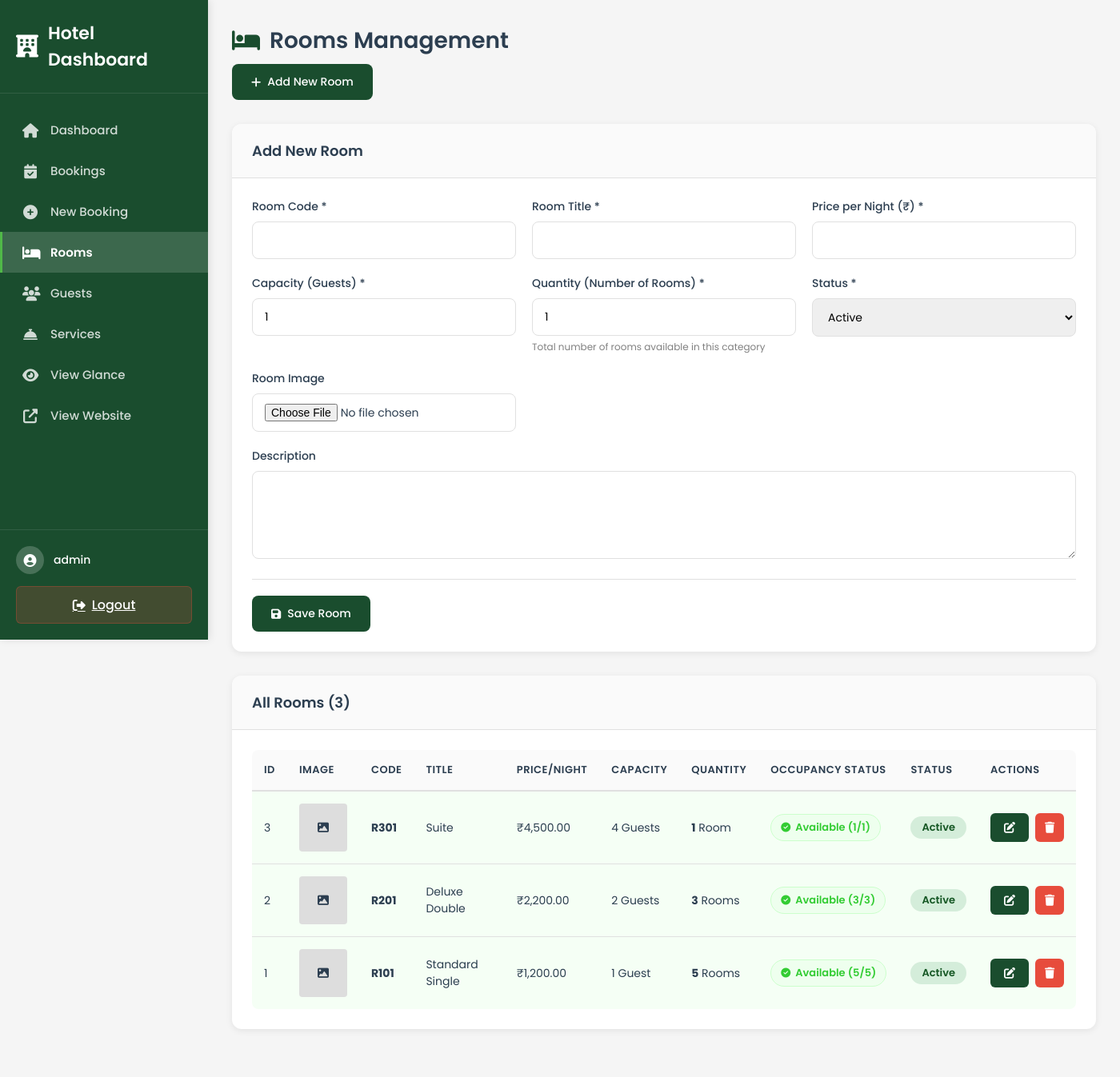
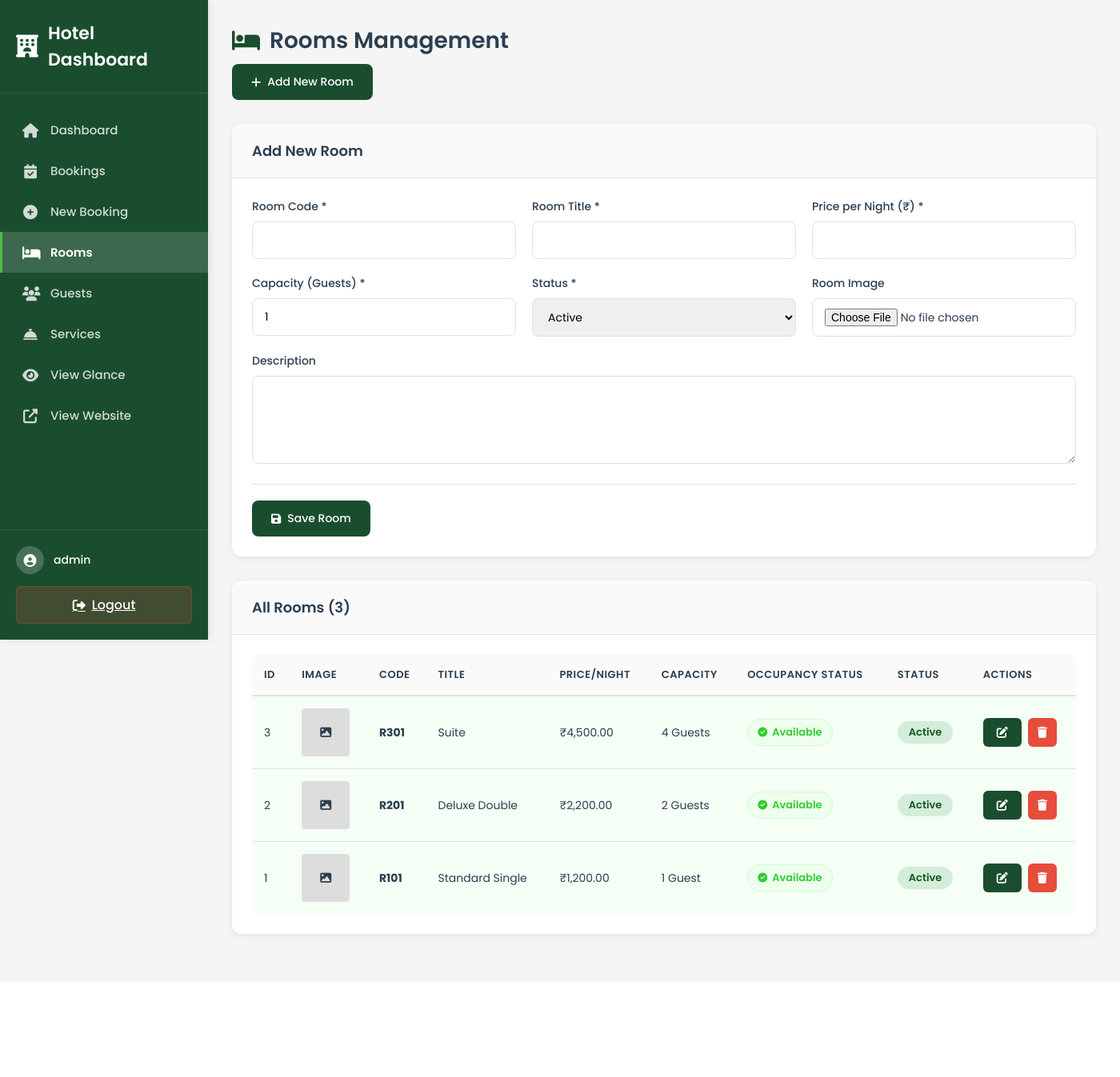
Before and after one commit to Akhiofficial/hotel-app, a PHP site: page /admin/rooms.php in a window 1400 px wide. Shown: the whole page at 80% size. After the commit the page ends 1174 px from the top, so only its background shows below. Run offline with PHP 8.4, Linux system fonts and the light colour scheme; a user stored in the database is signed in; data comes from the database, SQL or seed files in the repository; tables that the repository leaves empty or names only in its code hold one stand-in row (values such as "Sample post").

Commit message:
feat:remove room count and fix rcent booking

```diff
--- a/admin/create-booking.php
+++ b/admin/create-booking.php
@@ -137,6 +137,9 @@ if ($_SERVER['REQUEST_METHOD'] === 'POST') {
                         if (empty($checkout)) {
                             $error = "Check-out date is required";
                         } else {
+                            // Default status to paid so it shows in glance view immediately
+                            $status = 'paid';
+
                             // Insert booking with or without identity card
                             if ($has_identity_column) {
                                 $stmt = $DB->prepare("INSERT INTO bookings (room_id,customer_name,customer_email,customer_phone,checkin,checkout,nights,total,gst_rate,gst_amount,status,payment_method,identity_card) VALUES (?,?,?,?,?,?,?,?,?,?,?,?,?)");
@@ -238,7 +241,6 @@ if ($_SERVER['REQUEST_METHOD'] === 'POST') {
                                         data-quantity="<?= esc($room['quantity'] ?? 1) ?>">
                                         <?= esc($room['code']) ?> - <?= esc($room['title']) ?>
                                         (₹<?= number_format($room['price'], 2) ?>/night)
-                                        - <?= $available_qty ?> available
                                     </option>
                                 <?php endforeach; ?>
                             </select>
--- a/admin/rooms.php
+++ b/admin/rooms.php
@@ -27,7 +27,8 @@ if ($_SERVER['REQUEST_METHOD'] === 'POST') {
         $desc = trim($_POST['description']);
         $price = floatval($_POST['price']);
         $cap = intval($_POST['capacity']);
-        $quantity = intval($_POST['quantity'] ?? 1);
+        // Quantity is always 1 now
+        $quantity = 1;
         $status = $_POST['status'] ?? 'active';
 
         // Check if columns exist
@@ -193,22 +194,15 @@ unset($room); // Break reference
                             </div>
                             <div class="form-group">
                                 <label>Price per Night (₹) *</label>
-                                <input type="number" name="price" step="0.01" value="<?= esc($editRoom['price'] ?? '') ?>"
-                                    required>
+                                <input type="number" name="price" step="0.01"
+                                    value="<?= esc($editRoom['price'] ?? '') ?>" required>
                             </div>
                             <div class="form-group">
                                 <label>Capacity (Guests) *</label>
                                 <input type="number" name="capacity" value="<?= esc($editRoom['capacity'] ?? '1') ?>"
                                     required min="1">
                             </div>
-                            <div class="form-group">
-                                <label>Quantity (Number of Rooms) *</label>
-                                <input type="number" name="quantity" value="<?= esc($editRoom['quantity'] ?? 1) ?>"
-                                    required min="1" placeholder="How many rooms of this type?">
-                                <small style="color: #808080; font-size: 12px; margin-top: 5px; display: block;">
-                                    Total number of rooms available in this category
-                                </small>
-                            </div>
+
                             <div class="form-group">
                                 <label>Status *</label>
                                 <select name="status" required>
@@ -260,7 +254,7 @@ unset($room); // Break reference
                                     <th>Title</th>
                                     <th>Price/Night</th>
                                     <th>Capacity</th>
-                                    <th>Quantity</th>
+
                                     <th>Occupancy Status</th>
                                     <th>Status</th>
                                     <th>Actions</th>
@@ -292,19 +286,13 @@ unset($room); // Break reference
                                             <td>₹<?= number_format($r['price'], 2) ?></td>
                                             <td><?= esc($r['capacity']) ?> Guest<?= esc($r['capacity']) > 1 ? 's' : '' ?></td>
                                             <td>
-                                                        <strong><?= esc($r['quantity'] ?? 1) ?></strong>
-                                                        Room<?= esc($r['quantity'] ?? 1) > 1 ? 's' : '' ?>
-                                                    </td>
-                                                    <td>
                                                 <?php if ($r['is_fully_occupied']): ?>
-                                                                <span class="occupancy-badge occupancy-booked" title="All rooms booked">
+                                                    <span class="occupancy-badge occupancy-booked" title="Room booked">
                                                         <i class="fas fa-bed"></i> Booked
-                                                                    (<?= $r['occupied_count'] ?>/<?= $r['quantity'] ?? 1 ?>)
                                                     </span>
                                                 <?php elseif ($r['is_available']): ?>
-                                                                <span class="occupancy-badge occupancy-available" title="Available rooms">
+                                                    <span class="occupancy-badge occupancy-available" title="Available">
                                                         <i class="fas fa-check-circle"></i> Available
-                                                                    (<?= $r['available_count'] ?>/<?= $r['quantity'] ?? 1 ?>)
                                                     </span>
                                                 <?php else: ?>
                                                     <span class="occupancy-badge occupancy-inactive" title="Inactive">
```
Also changed, not shown: admin/glance-view.php (+16 -19 lines). Lines whose indentation alone changed are shown as unchanged.
